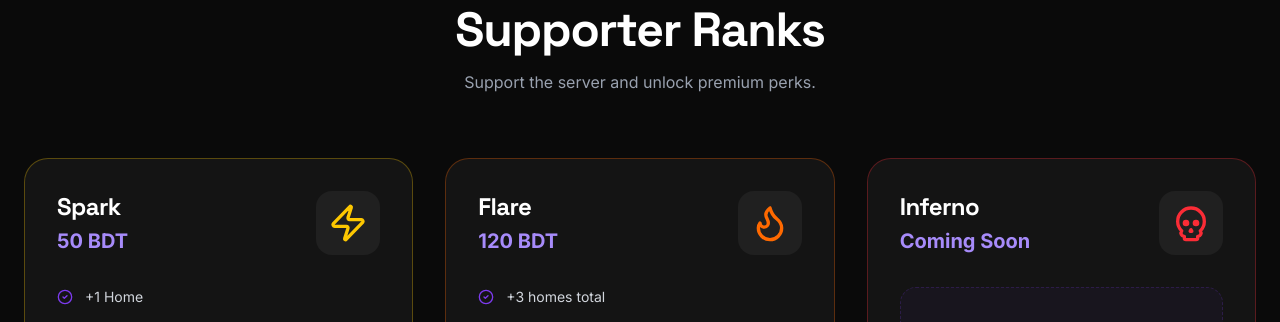
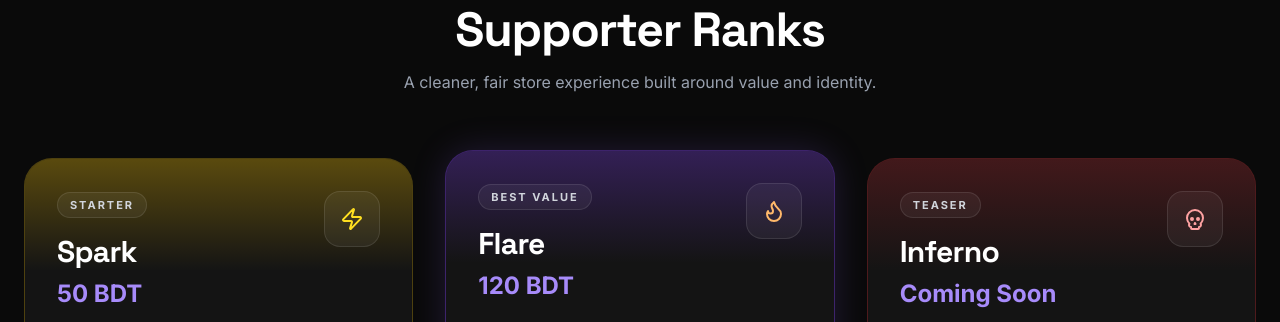
Before and after one commit to faheem201/VeilforgeSMP, a React (Vite) app: page / in a window 1280 px wide. Shown: the part 2478-2800 px from the top of the page. Built offline with nearby package versions, Linux system fonts and the light colour scheme.

Commit message:
Update App.tsx
final draft

```diff
--- a/src/App.tsx
+++ b/src/App.tsx
@@ -23,6 +23,7 @@ import {
   Info,
   History,
   Scale,
+  Shield,
 } from 'lucide-react';
 import { motion, AnimatePresence } from 'motion/react';
 
@@ -38,9 +39,35 @@ const YOUTUBE_EMBED_URL = 'https://www.youtube.com/embed/LODV5L0Htis';
 // --- Helpers ---
 const scrollToSection = (id: string) => {
   const section = document.getElementById(id);
+
   if (section) {
     section.scrollIntoView({ behavior: 'smooth' });
   }
+
+  window.history.replaceState(null, '', window.location.pathname);
+};
+
+const BrandWordmark = ({ compact = false }: { compact?: boolean }) => {
+  return (
+    <div className={`flex flex-col ${compact ? 'leading-none' : 'leading-tight'}`}>
+      <div
+        className={`uppercase font-black italic tracking-tight text-white ${
+          compact ? 'text-xl' : 'text-2xl'
+        }`}
+      >
+        <span className="text-white">Veil</span>
+        <span className="text-brand-purple-light">forge</span>
+        <span className="text-white">SMP</span>
+      </div>
+      <span
+        className={`uppercase tracking-[0.24em] text-gray-500 ${
+          compact ? 'text-[9px]' : 'text-[10px]'
+        }`}
+      >
+        Survival • PvP • Economy
+      </span>
+    </div>
+  );
 };
 
 // --- Components ---
@@ -68,24 +95,30 @@ const Navbar = () => {
     <nav
       className={`fixed top-0 left-0 right-0 z-50 transition-all duration-300 ${
         scrolled
-          ? 'bg-dark-bg/80 backdrop-blur-md border-b border-dark-border py-3'
+          ? 'bg-dark-bg/85 backdrop-blur-md border-b border-dark-border py-3'
           : 'bg-transparent py-6'
       }`}
     >
-      <div className="max-w-7xl mx-auto px-6 flex items-center justify-between">
+      <div className="max-w-7xl mx-auto px-6 flex items-center justify-between gap-6">
         <button
-          onClick={() => window.scrollTo({ top: 0, behavior: 'smooth' })}
+          onClick={() => {
+            window.scrollTo({ top: 0, behavior: 'smooth' });
+            window.history.replaceState(null, '', window.location.pathname);
+          }}
           className="flex items-center gap-3 group"
           type="button"
         >
+          <div className="relative">
             <img
               src={LOGO_URL}
               alt={`${SERVER_NAME} logo`}
-            className="w-10 h-10 object-contain rounded-lg shrink-0"
+              className="w-11 h-11 object-contain rounded-xl shrink-0"
             />
-          <span className="text-xl font-display font-bold tracking-tighter text-white uppercase group-hover:text-brand-purple-light transition-colors">
-            {SERVER_NAME}
-          </span>
+            <div className="absolute inset-0 rounded-xl shadow-[0_0_30px_rgba(139,92,246,0.35)] group-hover:shadow-[0_0_40px_rgba(139,92,246,0.55)] transition-all"></div>
+          </div>
+          <div className="group-hover:translate-x-0.5 transition-transform">
+            <BrandWordmark compact />
+          </div>
         </button>
 
         <div className="hidden md:flex items-center gap-8">
@@ -103,7 +136,7 @@ const Navbar = () => {
             href={DISCORD_INVITE}
             target="_blank"
             rel="noopener noreferrer"
-            className="bg-brand-purple hover:bg-brand-purple-dark text-white px-5 py-2 rounded-full text-sm font-semibold transition-all flex items-center gap-2 glow-purple"
+            className="bg-brand-purple hover:bg-brand-purple-dark text-white px-5 py-2.5 rounded-full text-sm font-semibold transition-all flex items-center gap-2 shadow-[0_0_24px_rgba(139,92,246,0.28)] hover:shadow-[0_0_34px_rgba(139,92,246,0.42)]"
           >
             Join Discord
           </a>
@@ -183,7 +216,7 @@ const Hero = () => {
               href={DISCORD_INVITE}
               target="_blank"
               rel="noopener noreferrer"
-              className="w-full sm:w-auto bg-brand-purple hover:bg-brand-purple-dark text-white px-8 py-4 rounded-xl font-bold text-lg transition-all flex items-center justify-center gap-3 glow-purple-strong group"
+              className="w-full sm:w-auto bg-brand-purple hover:bg-brand-purple-dark text-white px-8 py-4 rounded-xl font-bold text-lg transition-all flex items-center justify-center gap-3 shadow-[0_0_35px_rgba(139,92,246,0.25)] hover:shadow-[0_0_45px_rgba(139,92,246,0.4)] group"
             >
               Join Discord
               <ArrowRight className="w-5 h-5 group-hover:translate-x-1 transition-transform" />
@@ -340,7 +373,7 @@ const PlayInfo = () => {
               rel="noopener noreferrer"
               className="block group"
             >
-              <div className="aspect-video bg-dark-bg rounded-3xl border border-dark-border overflow-hidden glow-purple relative hover:scale-[1.02] transition-all duration-300 cursor-pointer">
+              <div className="aspect-video bg-dark-bg rounded-3xl border border-dark-border overflow-hidden shadow-[0_0_35px_rgba(139,92,246,0.14)] relative hover:scale-[1.02] hover:shadow-[0_0_45px_rgba(139,92,246,0.24)] transition-all duration-300 cursor-pointer">
                 <iframe
                   className="w-full h-full pointer-events-none"
                   src={YOUTUBE_EMBED_URL}
@@ -351,7 +384,7 @@ const PlayInfo = () => {
                 ></iframe>
 
                 <div className="absolute inset-0 flex items-center justify-center">
-                  <div className="w-20 h-20 bg-brand-purple rounded-full flex items-center justify-center glow-purple-strong group-hover:scale-110 transition-transform duration-300">
+                  <div className="w-20 h-20 bg-brand-purple rounded-full flex items-center justify-center shadow-[0_0_34px_rgba(139,92,246,0.45)] group-hover:scale-110 transition-transform duration-300">
                     <Gamepad2 className="text-white w-10 h-10" />
                   </div>
                 </div>
@@ -372,8 +405,12 @@ const Ranks = () => {
     {
       name: 'Spark',
       price: '50 BDT',
-      icon: <Zap className="w-10 h-10 text-yellow-400" />,
-      color: 'border-yellow-400/30',
+      badge: 'Starter',
+      icon: <Zap className="w-6 h-6 text-yellow-300" />,
+      accent: 'from-yellow-400/30 to-transparent',
+      border: 'border-yellow-400/25',
+      button:
+        'bg-white/5 hover:bg-white/10 border border-white/10 text-white',
       perks: [
         '+1 Home',
         'Slightly shorter /rtp cooldown',
@@ -387,8 +424,13 @@ const Ranks = () => {
     {
       name: 'Flare',
       price: '120 BDT',
-      icon: <Flame className="w-10 h-10 text-orange-500" />,
-      color: 'border-orange-500/30',
+      badge: 'Best Value',
+      featured: true,
+      icon: <Flame className="w-6 h-6 text-orange-300" />,
+      accent: 'from-brand-purple/30 to-transparent',
+      border: 'border-brand-purple/40',
+      button:
+        'bg-brand-purple hover:bg-brand-purple-dark text-white shadow-[0_0_30px_rgba(139,92,246,0.3)]',
       perks: [
         '+3 homes total',
         '/anvil',
@@ -405,14 +447,17 @@ const Ranks = () => {
     {
       name: 'Inferno',
       price: 'Coming Soon',
-      icon: <Skull className="w-10 h-10 text-red-500" />,
-      color: 'border-red-500/30',
-      comingSoon: true,
+      badge: 'Teaser',
       teaser: [
         'A darker tier is being forged.',
         'Bigger perks, stronger identity, and premium access are on the way.',
         'Be ready when Inferno finally unlocks.',
       ],
+      icon: <Skull className="w-6 h-6 text-red-300" />,
+      accent: 'from-red-500/20 to-transparent',
+      border: 'border-red-500/25',
+      button:
+        'bg-white/5 hover:bg-white/10 border border-white/10 text-white',
     },
   ];
 
@@ -421,68 +466,80 @@ const Ranks = () => {
       <div className="max-w-7xl mx-auto px-6">
         <div className="text-center mb-16">
           <h2 className="text-3xl md:text-5xl mb-4">Supporter Ranks</h2>
-          <p className="text-gray-400">Support the server and unlock premium perks.</p>
+          <p className="text-gray-400">A cleaner, fair store experience built around value and identity.</p>
         </div>
 
-        <div className="grid grid-cols-1 md:grid-cols-3 gap-8 mb-16">
+        <div className="grid grid-cols-1 md:grid-cols-3 gap-8">
           {ranks.map((rank, i) => (
             <motion.div
               key={i}
-              initial={{ opacity: 0, scale: 0.95 }}
-              whileInView={{ opacity: 1, scale: 1 }}
+              initial={{ opacity: 0, y: 18 }}
+              whileInView={{ opacity: 1, y: 0 }}
               viewport={{ once: true }}
-              transition={{ delay: i * 0.1 }}
-              className={`bg-dark-card border ${rank.color} p-8 rounded-3xl flex flex-col h-full relative overflow-hidden group hover:glow-purple transition-all`}
+              transition={{ delay: i * 0.08 }}
+              className={`relative rounded-[28px] border ${rank.border} bg-dark-card overflow-hidden flex flex-col ${
+                rank.featured ? 'md:-translate-y-2 shadow-[0_0_35px_rgba(139,92,246,0.18)]' : ''
+              }`}
             >
-              <div className="mb-8 flex items-center justify-between">
+              <div className={`absolute inset-x-0 top-0 h-28 bg-gradient-to-b ${rank.accent} pointer-events-none`}></div>
+
+              <div className="relative p-8 flex flex-col h-full">
+                <div className="flex items-start justify-between gap-4 mb-8">
                   <div>
-                  <h3 className="text-2xl font-bold mb-1">{rank.name}</h3>
-                  <div className="text-brand-purple-light font-bold text-xl">{rank.price}</div>
+                    <span className="inline-flex items-center gap-2 px-3 py-1 rounded-full text-[11px] uppercase tracking-[0.18em] font-bold bg-white/5 border border-white/10 text-gray-300 mb-4">
+                      {rank.badge}
+                    </span>
+                    <h3 className="text-3xl font-black tracking-tight text-white">{rank.name}</h3>
+                    <div className="mt-2 flex items-end gap-2">
+                      <span className="text-2xl font-bold text-brand-purple-light">{rank.price}</span>
                     </div>
-                <div className="p-3 bg-white/5 rounded-2xl">{rank.icon}</div>
                   </div>
 
-              <div className="flex-grow">
-                {rank.comingSoon ? (
-                  <div className="h-full flex flex-col justify-center py-6 px-4 bg-brand-purple/5 rounded-2xl border border-dashed border-brand-purple/20 mb-10">
+                  <div className="w-14 h-14 rounded-2xl bg-white/5 border border-white/10 flex items-center justify-center">
+                    {rank.icon}
+                  </div>
+                </div>
+
+                {!rank.teaser ? (
+                  <ul className="space-y-4 mb-8 flex-grow">
+                    {rank.perks?.map((perk, j) => (
+                      <li key={j} className="flex items-start gap-3 text-sm text-gray-300">
+                        <CheckCircle2 className="w-4 h-4 text-brand-purple mt-0.5 flex-shrink-0" />
+                        <span>{perk}</span>
+                      </li>
+                    ))}
+                  </ul>
+                ) : (
+                  <div className="rounded-2xl border border-white/10 bg-black/20 p-5 mb-8 flex-grow">
                     <ul className="space-y-4">
-                      {rank.teaser?.map((line, index) => (
+                      {rank.teaser.map((line, index) => (
                         <li key={index} className="flex items-start gap-3 text-sm text-gray-300">
-                          <CheckCircle2 className="w-4 h-4 text-brand-purple mt-0.5 flex-shrink-0" />
-                          {line}
+                          <Info className="w-4 h-4 text-brand-purple-light mt-0.5 flex-shrink-0" />
+                          <span>{line}</span>
                         </li>
                       ))}
                     </ul>
                   </div>
-                ) : (
-                  <ul className="space-y-4 mb-10">
-                    {rank.perks?.map((perk, j) => (
-                      <li key={j} className="flex items-start gap-3 text-sm text-gray-300">
-                        <CheckCircle2 className="w-4 h-4 text-brand-purple mt-0.5 flex-shrink-0" />
-                        {perk}
-                      </li>
-                    ))}
-                  </ul>
                 )}
-              </div>
 
                 <div className="mt-auto">
                   <a
                     href={DISCORD_INVITE}
                     target="_blank"
                     rel="noopener noreferrer"
-                  className="w-full bg-brand-purple hover:bg-brand-purple-dark text-white py-4 rounded-xl font-bold text-center block transition-all mb-6"
+                    className={`w-full rounded-2xl py-4 text-center font-bold transition-all block ${rank.button}`}
                   >
                     {rank.name === 'Inferno' ? 'Join Discord to Ask' : `Buy ${rank.name} in Discord`}
                   </a>
 
-                <div className="p-4 bg-dark-bg/50 border border-dark-border rounded-2xl">
-                  <h4 className="text-xs font-bold text-gray-400 uppercase tracking-widest mb-2 flex items-center gap-2">
+                  <div className="mt-4 p-4 rounded-2xl border border-white/10 bg-black/20">
+                    <h4 className="text-[11px] font-bold text-gray-400 uppercase tracking-[0.2em] mb-2 flex items-center gap-2">
                       <Info className="w-3 h-3" /> How to buy this rank
                     </h4>
-                  <p className="text-[11px] text-gray-500 leading-relaxed">
+                    <p className="text-[12px] text-gray-500 leading-relaxed">
                       Click the button, join our Discord server, create a ticket, and tell staff which rank you want to buy.
                     </p>
+                  </div>
                 </div>
               </div>
             </motion.div>
@@ -521,9 +578,6 @@ const Updates = () => {
               <li>Daily Rewards Fixed.</li>
             </ul>
           </div>
-          <p className="text-xs text-gray-400 pt-2 border-t border-dark-border">
-            Thank you for playing VeilforgeSMP and supporting the server. More improvements and updates will continue to roll out as we refine the experience.
-          </p>
         </div>
       ),
     },
@@ -548,9 +602,6 @@ const Updates = () => {
               <li>Each vote now rewards you with 1 Common Crate Key and Shards.</li>
             </ul>
           </div>
-          <p className="text-xs text-gray-400 pt-2 border-t border-dark-border">
-            Thank you for your patience and support. See you in game. <span className="text-brand-purple-light font-semibold">@Veilborn</span>
-          </p>
         </div>
       ),
     },
@@ -612,14 +663,14 @@ const Updates = () => {
           </div>
 
           <div className="lg:col-span-1">
-            <div className="bg-brand-purple/5 border border-brand-purple/20 p-8 rounded-3xl sticky top-24 self-start">
+            <div className="bg-brand-purple/5 border border-brand-purple/20 p-6 rounded-3xl sticky top-24 self-start">
               <h3 className="text-xl font-bold mb-6 flex items-center gap-3">
                 <Globe className="text-brand-purple w-6 h-6" />
                 Community & Announcements
               </h3>
 
-              <div className="space-y-6 text-sm text-gray-400 leading-relaxed">
-                <div className="space-y-4">
+              <div className="space-y-5 text-sm text-gray-400 leading-relaxed">
+                <div className="space-y-3">
                   <div className="flex items-center justify-between p-3 bg-dark-bg/50 rounded-xl border border-dark-border">
                     <span className="text-gray-400">Network Status</span>
                     <span className="text-green-500 font-bold flex items-center gap-2">
@@ -641,12 +692,12 @@ const Updates = () => {
                   Join the Discord to stay updated on events, maintenance, ranks, tickets, economy changes, and future server content.
                 </p>
 
-                <div className="pt-6 border-t border-brand-purple/10">
+                <div className="pt-5 border-t border-brand-purple/10">
                   <a
                     href={DISCORD_INVITE}
                     target="_blank"
                     rel="noopener noreferrer"
-                    className="text-brand-purple-light font-bold flex items-center gap-2 hover:gap-3 transition-all"
+                    className="inline-flex items-center gap-2 text-brand-purple-light font-bold hover:gap-3 transition-all"
                   >
                     Follow on Discord <ChevronRight className="w-4 h-4" />
                   </a>
@@ -662,15 +713,51 @@ const Updates = () => {
 
 const Rules = () => {
   const rules = [
-    'No cheating, xray, or unfair mods.',
-    'No exploiting bugs, dupes, or unintended mechanics.',
-    'Respect staff and other players.',
-    'No toxic behavior, hate speech, or excessive harassment.',
-    'Use common sense and play fair.',
-    'No combat logging during PvP encounters.',
-    'No griefing protected claims or spawn areas.',
-    'No alt accounts to bypass bans or limits.',
-    'No advertising other servers or services.',
+    {
+      text: 'No cheating, xray, or unfair mods.',
+      icon: <Shield className="text-brand-purple w-5 h-5" />,
+      bg: 'bg-brand-purple/10',
+    },
+    {
+      text: 'No exploiting bugs, dupes, or unintended mechanics.',
+      icon: <Zap className="text-yellow-300 w-5 h-5" />,
+      bg: 'bg-yellow-400/10',
+    },
+    {
+      text: 'Respect staff and other players.',
+      icon: <Users className="text-blue-300 w-5 h-5" />,
+      bg: 'bg-blue-400/10',
+    },
+    {
+      text: 'No toxic behavior, hate speech, or excessive harassment.',
+      icon: <Skull className="text-red-300 w-5 h-5" />,
+      bg: 'bg-red-500/10',
+    },
+    {
+      text: 'Use common sense and play fair.',
+      icon: <Scale className="text-emerald-300 w-5 h-5" />,
+      bg: 'bg-emerald-500/10',
+    },
+    {
+      text: 'No combat logging during PvP encounters.',
+      icon: <Sword className="text-orange-300 w-5 h-5" />,
+      bg: 'bg-orange-500/10',
+    },
+    {
+      text: 'No griefing protected claims or spawn areas.',
+      icon: <Globe className="text-cyan-300 w-5 h-5" />,
+      bg: 'bg-cyan-500/10',
+    },
+    {
+      text: 'No alt accounts to bypass bans or limits.',
+      icon: <Info className="text-pink-300 w-5 h-5" />,
+      bg: 'bg-pink-500/10',
+    },
+    {
+      text: 'No advertising other servers or services.',
+      icon: <Coins className="text-amber-300 w-5 h-5" />,
+      bg: 'bg-amber-500/10',
+    },
   ];
 
   return (
@@ -691,10 +778,10 @@ const Rules = () => {
               transition={{ delay: i * 0.06 }}
               className="bg-dark-card border border-dark-border p-6 rounded-2xl flex items-center gap-4 hover:border-brand-purple/30 transition-all"
             >
-              <div className="w-10 h-10 bg-brand-purple/10 rounded-xl flex items-center justify-center flex-shrink-0">
-                <Scale className="text-brand-purple w-5 h-5" />
+              <div className={`w-11 h-11 ${rule.bg} rounded-xl flex items-center justify-center flex-shrink-0`}>
+                {rule.icon}
               </div>
-              <p className="text-gray-300 font-medium text-sm">{rule}</p>
+              <p className="text-gray-300 font-medium text-sm">{rule.text}</p>
             </motion.div>
           ))}
         </div>
@@ -707,27 +794,42 @@ const CommunityCTA = () => {
   return (
     <section className="py-24 bg-mesh">
       <div className="max-w-5xl mx-auto px-6">
-        <div className="bg-brand-purple rounded-[40px] p-12 md:p-20 text-center relative overflow-hidden glow-purple-strong">
-          <div className="absolute top-0 right-0 w-64 h-64 bg-white/10 rounded-full blur-3xl -translate-y-1/2 translate-x-1/2"></div>
-          <div className="absolute bottom-0 left-0 w-64 h-64 bg-black/20 rounded-full blur-3xl translate-y-1/2 -translate-x-1/2"></div>
+        <div className="relative overflow-hidden rounded-[40px] border border-brand-purple/20 bg-gradient-to-br from-[#1d1530] via-[#120f1d] to-[#0b0b12] p-12 md:p-16 shadow-[0_0_50px_rgba(139,92,246,0.14)]">
+          <div className="absolute top-0 right-0 w-72 h-72 bg-brand-purple/20 rounded-full blur-3xl -translate-y-1/2 translate-x-1/2"></div>
+          <div className="absolute bottom-0 left-0 w-72 h-72 bg-fuchsia-500/10 rounded-full blur-3xl translate-y-1/2 -translate-x-1/2"></div>
 
-          <div className="relative z-10">
+          <div className="relative z-10 text-center">
+            <span className="inline-flex items-center gap-2 px-4 py-1.5 rounded-full bg-white/5 border border-white/10 text-brand-purple-light text-xs font-bold uppercase tracking-[0.2em] mb-6">
+              Main Community Hub
+            </span>
+
             <h2 className="text-4xl md:text-6xl font-display font-extrabold text-white mb-6">
-              Join the Community
+              Join the Veilforge Network
             </h2>
-            <p className="text-white/80 text-lg md:text-xl mb-10 max-w-2xl mx-auto leading-relaxed">
-              Stay updated, create tickets, buy ranks, and take part in exclusive events.
-              Our Discord is the heart of VeilforgeSMP.
+            <p className="text-white/75 text-lg md:text-xl mb-10 max-w-2xl mx-auto leading-relaxed">
+              Get updates first, open support tickets, buy ranks, meet the community, and stay ahead of every major change.
             </p>
+
+            <div className="flex flex-col sm:flex-row items-center justify-center gap-4">
               <a
                 href={DISCORD_INVITE}
                 target="_blank"
                 rel="noopener noreferrer"
-              className="inline-flex items-center gap-3 bg-white text-brand-purple px-10 py-5 rounded-2xl font-bold text-xl hover:scale-105 transition-all shadow-xl"
+                className="inline-flex items-center justify-center gap-3 min-w-[220px] bg-white text-brand-purple px-8 py-4 rounded-2xl font-bold text-lg hover:scale-[1.02] transition-all shadow-xl"
               >
-              <Discord className="w-6 h-6" />
-              Join Discord Server
+                <Discord className="w-5 h-5" />
+                Join Discord
               </a>
+
+              <button
+                type="button"
+                onClick={() => scrollToSection('ranks')}
+                className="inline-flex items-center justify-center gap-3 min-w-[220px] bg-white/5 border border-white/10 text-white px-8 py-4 rounded-2xl font-bold text-lg hover:bg-white/10 transition-all"
+              >
+                View Supporter Ranks
+                <ArrowRight className="w-5 h-5" />
+              </button>
+            </div>
           </div>
         </div>
       </div>
@@ -743,17 +845,23 @@ const Footer = () => {
           <div className="md:col-span-2">
             <button
               type="button"
-              onClick={() => window.scrollTo({ top: 0, behavior: 'smooth' })}
+              onClick={() => {
+                window.scrollTo({ top: 0, behavior: 'smooth' });
+                window.history.replaceState(null, '', window.location.pathname);
+              }}
               className="flex items-center gap-3 mb-6 group w-fit"
             >
+              <div className="relative">
                 <img
                   src={LOGO_URL}
                   alt={`${SERVER_NAME} logo`}
-                className="w-10 h-10 object-contain rounded-lg shrink-0"
+                  className="w-12 h-12 object-contain rounded-xl shrink-0"
                 />
-              <span className="text-2xl font-display font-bold text-white uppercase tracking-tighter group-hover:text-brand-purple-light transition-colors">
-                {SERVER_NAME}
-              </span>
+                <div className="absolute inset-0 rounded-xl shadow-[0_0_30px_rgba(139,92,246,0.35)] group-hover:shadow-[0_0_40px_rgba(139,92,246,0.55)] transition-all"></div>
+              </div>
+              <div className="group-hover:translate-x-0.5 transition-transform">
+                <BrandWordmark />
+              </div>
             </button>
 
             <p className="text-gray-500 max-w-sm leading-relaxed mb-6">
@@ -772,7 +880,10 @@ const Footer = () => {
               </a>
               <button
                 type="button"
-                onClick={() => window.scrollTo({ top: 0, behavior: 'smooth' })}
+                onClick={() => {
+                  window.scrollTo({ top: 0, behavior: 'smooth' });
+                  window.history.replaceState(null, '', window.location.pathname);
+                }}
                 className="p-3 bg-dark-card border border-dark-border rounded-xl text-gray-400 hover:text-brand-purple-light hover:border-brand-purple/50 transition-all"
               >
                 <Globe className="w-5 h-5" />
@@ -846,6 +957,12 @@ const Footer = () => {
 };
 
 export default function App() {
+  useEffect(() => {
+    if (window.location.hash) {
+      window.history.replaceState(null, '', window.location.pathname);
+    }
+  }, []);
+
   return (
     <div className="min-h-screen selection:bg-brand-purple/30">
       <Navbar />
```
Lines whose indentation alone changed are shown as unchanged.
